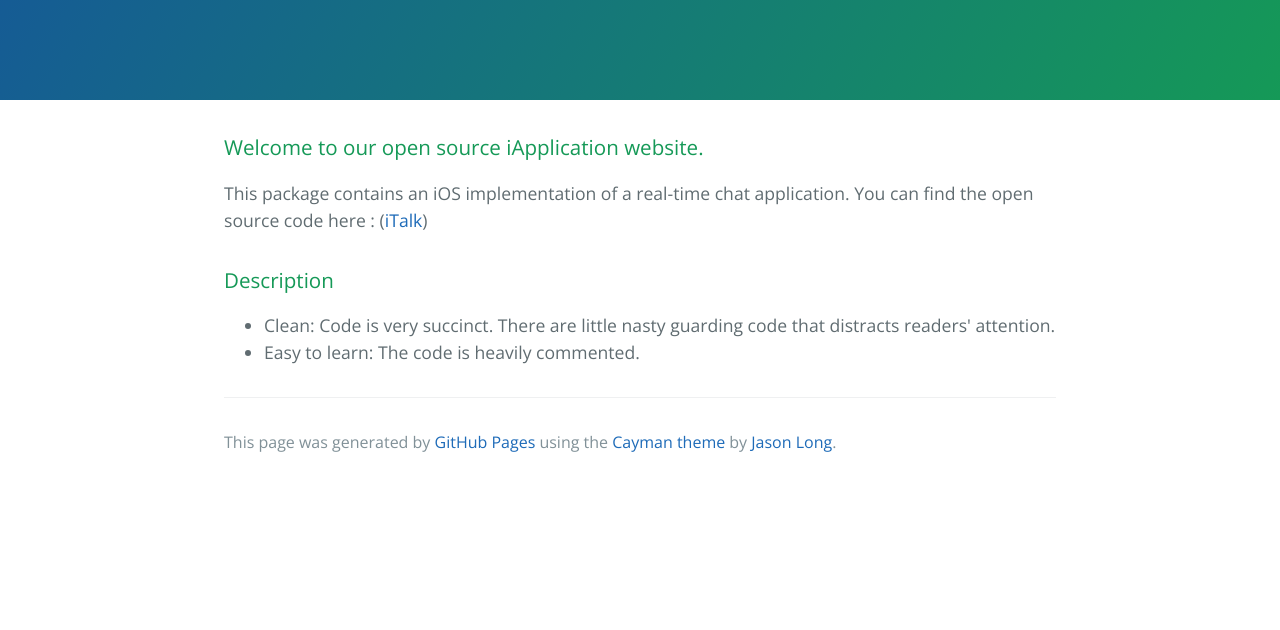
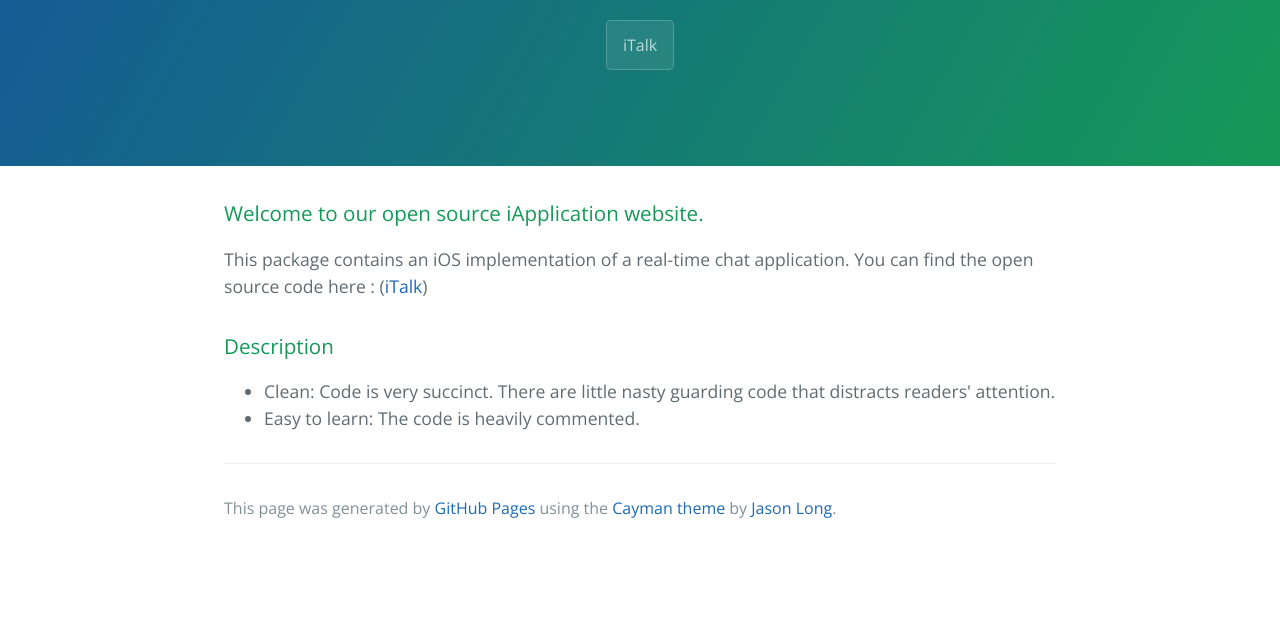
Before and after one commit to iApplication/iApplication.github.io, a plain HTML site: page index.html in a window 1280 px wide. Shown: the part 170-800 px from the top of the page. Drawn offline with nearby package versions, Linux system fonts and the light colour scheme.

Commit message:
Update index.html

```diff
--- a/index.html
+++ b/index.html
@@ -13,6 +13,7 @@
     <section class="page-header">
       <h1 class="project-name">Iapplication.GitHub.io</h1>
       <h2 class="project-tagline"></h2>
+      <a href="https://github.com/iApplication/iTalk" class="btn">iTalk</a>
     </section>
 
     <section class="main-content">
```
